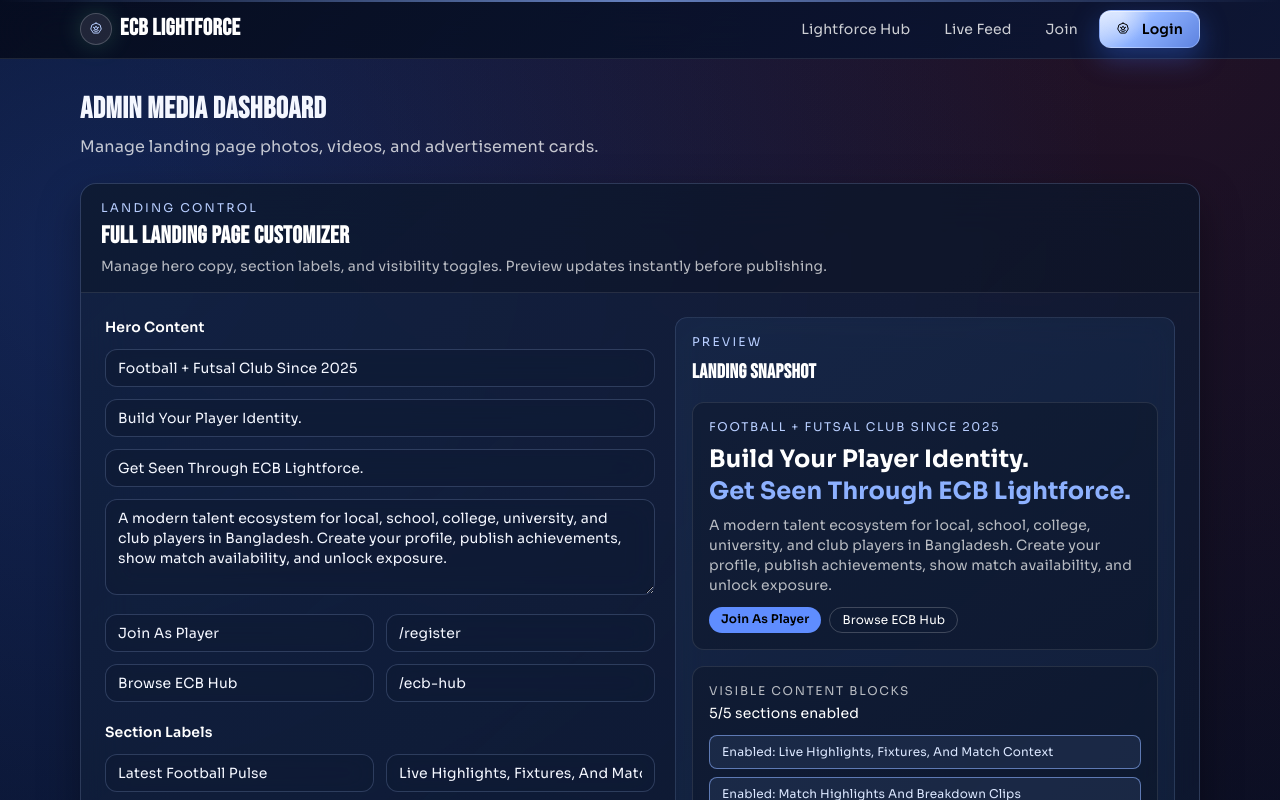
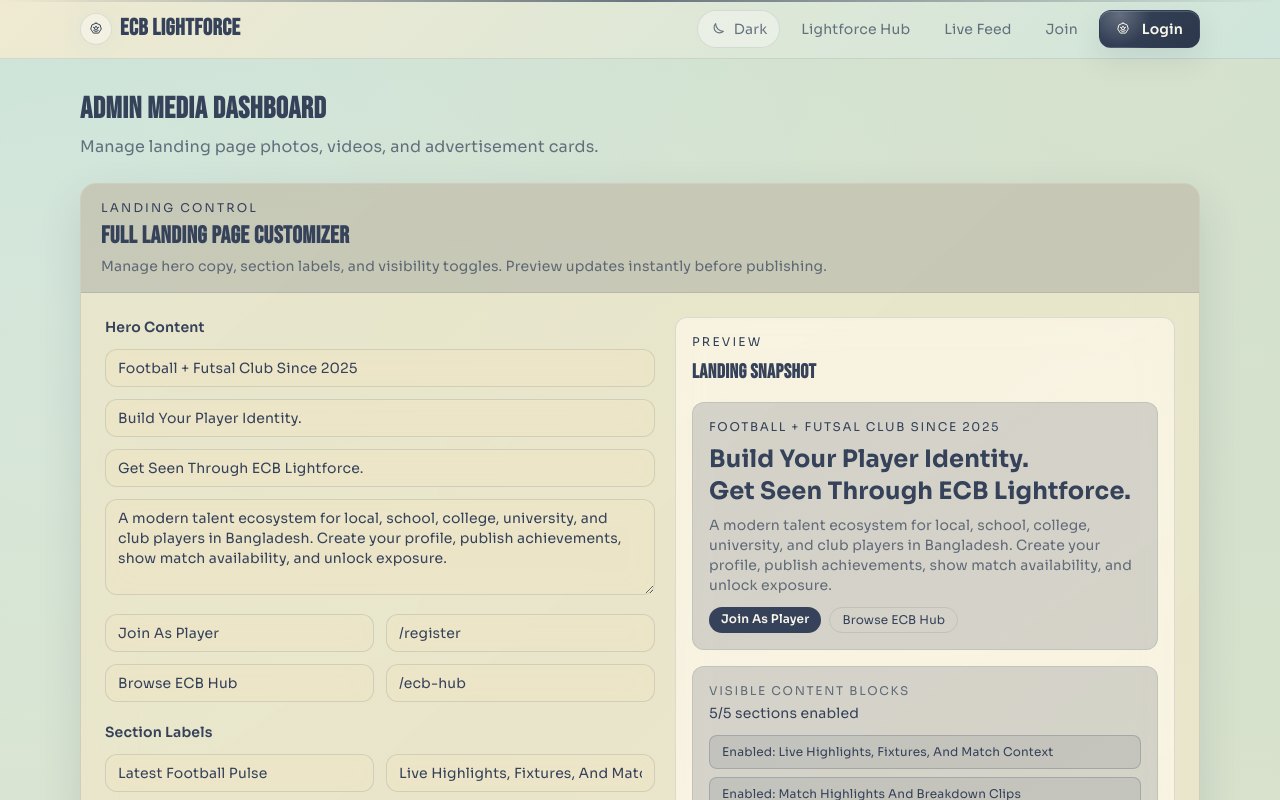
Before and after one commit to shahriarbd10/ecb-lightforce, a Next.js app: page /admin/media in a window 1280 px wide. Shown: the top 800 px of the page. Built offline with nearby package versions, Linux system fonts and the light colour scheme; no server answers.

Commit message:
light mode added

```diff
--- a/app/globals.css
+++ b/app/globals.css
@@ -2,14 +2,55 @@
 @tailwind components;
 @tailwind utilities;
 
-:root {
+:root,
+html[data-theme="light"] {
+  color-scheme: light;
+  --color-mint: #c2ded1;
+  --color-cream: #ece5c7;
+  --color-taupe: #cdc2ae;
+  --color-navy: #354259;
+  --surface-bg: rgba(236, 229, 199, 0.78);
+  --surface-soft-bg: rgba(255, 250, 238, 0.62);
+  --surface-border: rgba(53, 66, 89, 0.14);
+  --surface-focus: #354259;
+  --surface-text: #354259;
+  --surface-muted: rgba(53, 66, 89, 0.7);
+  --surface-option-bg: #f7f2df;
+  --page-bg-solid: #c2ded1;
+  --page-text: #354259;
+  --page-text-muted: rgba(53, 66, 89, 0.72);
+  --chip-bg: rgba(255, 255, 255, 0.36);
+  --chip-border: rgba(53, 66, 89, 0.12);
+  --overlay-soft: rgba(53, 66, 89, 0.18);
+  --button-primary-text: #f8f5ea;
+  --button-muted-text: #354259;
+  --shadow-strong: 0 18px 44px rgba(53, 66, 89, 0.14);
+  --shadow-soft: 0 12px 28px rgba(53, 66, 89, 0.1);
+}
+
+html[data-theme="dark"] {
   color-scheme: dark;
-  --surface-bg: rgba(15, 26, 52, 0.62);
-  --surface-border: rgba(176, 200, 255, 0.2);
-  --surface-focus: #8db1ff;
-  --surface-text: #f4f7ff;
-  --surface-muted: rgba(224, 234, 255, 0.78);
-  --surface-option-bg: #111d3a;
+  --color-mint: #7ea092;
+  --color-cream: #cfc6a5;
+  --color-taupe: #8d836f;
+  --color-navy: #e8e2cd;
+  --surface-bg: rgba(34, 42, 58, 0.82);
+  --surface-soft-bg: rgba(42, 51, 69, 0.7);
+  --surface-border: rgba(194, 222, 209, 0.16);
+  --surface-focus: #c2ded1;
+  --surface-text: #ece5c7;
+  --surface-muted: rgba(236, 229, 199, 0.72);
+  --surface-option-bg: #263145;
+  --page-bg-solid: #1d2533;
+  --page-text: #ece5c7;
+  --page-text-muted: rgba(236, 229, 199, 0.72);
+  --chip-bg: rgba(255, 255, 255, 0.06);
+  --chip-border: rgba(255, 255, 255, 0.1);
+  --overlay-soft: rgba(236, 229, 199, 0.16);
+  --button-primary-text: #1d2533;
+  --button-muted-text: #ece5c7;
+  --shadow-strong: 0 18px 44px rgba(0, 0, 0, 0.34);
+  --shadow-soft: 0 12px 28px rgba(0, 0, 0, 0.24);
 }
 
 html {
@@ -20,13 +61,13 @@ body {
   margin: 0;
   min-height: 100vh;
   overflow-x: hidden;
-  background: #050b1a;
-  color: #f4f7ff;
+  background: var(--page-bg-solid);
+  color: var(--page-text);
   font-family: var(--font-body), "Segoe UI", sans-serif;
   letter-spacing: 0.01em;
-  background-image: radial-gradient(circle at 8% 8%, rgba(61, 111, 245, 0.24), transparent 32%),
-    radial-gradient(circle at 88% 0%, rgba(165, 40, 66, 0.18), transparent 30%),
-    linear-gradient(180deg, #060d20 0%, #070f25 46%, #050a18 100%);
+  background-image: radial-gradient(circle at 8% 8%, rgba(255, 255, 255, 0.24), transparent 32%),
+    radial-gradient(circle at 88% 0%, rgba(236, 229, 199, 0.48), transparent 30%),
+    linear-gradient(180deg, var(--color-mint) 0%, var(--color-cream) 54%, var(--color-taupe) 100%);
 }
 
 h1,
@@ -43,11 +84,15 @@ h4,
 }
 
 .input {
-  @apply w-full rounded-xl px-3 py-2 text-sm outline-none placeholder:text-white/35 transition;
+  @apply w-full rounded-xl px-3 py-2 text-sm outline-none transition;
   border: 1px solid var(--surface-border);
   background: var(--surface-bg);
   color: var(--surface-text);
   backdrop-filter: blur(14px);
+}
+
+.input::placeholder {
+  color: color-mix(in srgb, var(--surface-text) 40%, transparent);
 }
 
 .input:focus {
@@ -56,24 +101,26 @@ h4,
 }
 
 .btn-primary {
-  @apply inline-flex items-center gap-2 rounded-xl px-4 py-2 font-semibold text-black transition duration-200;
-  border: 1px solid rgba(164, 192, 255, 0.5);
+  @apply inline-flex items-center gap-2 rounded-xl px-4 py-2 font-semibold transition duration-200;
+  color: var(--button-primary-text);
+  border: 1px solid color-mix(in srgb, var(--color-navy) 26%, transparent);
   background:
-    radial-gradient(circle at 20% 10%, rgba(255, 255, 255, 0.4), transparent 36%),
-    linear-gradient(135deg, #dce8ff 0%, #8eb2ff 45%, #5e83e0 100%);
-  box-shadow: 0 10px 28px rgba(61, 111, 245, 0.36), inset 0 1px 0 rgba(255, 255, 255, 0.55);
+    radial-gradient(circle at 20% 10%, rgba(255, 255, 255, 0.24), transparent 36%),
+    linear-gradient(135deg, var(--color-navy) 0%, color-mix(in srgb, var(--color-navy) 84%, black) 100%);
+  box-shadow: var(--shadow-soft), inset 0 1px 0 rgba(255, 255, 255, 0.16);
   transform: translateY(0);
   position: relative;
   overflow: hidden;
 }
 
 .btn-muted {
-  @apply inline-flex items-center gap-2 rounded-xl px-4 py-2 text-white/90 transition duration-200;
-  border: 1px solid rgba(180, 204, 255, 0.26);
+  @apply inline-flex items-center gap-2 rounded-xl px-4 py-2 transition duration-200;
+  color: var(--button-muted-text);
+  border: 1px solid var(--surface-border);
   background:
-    radial-gradient(circle at 15% 8%, rgba(207, 222, 255, 0.2), transparent 35%),
-    rgba(18, 30, 56, 0.68);
-  box-shadow: 0 10px 24px rgba(3, 8, 22, 0.34), inset 0 1px 0 rgba(226, 236, 255, 0.14);
+    radial-gradient(circle at 15% 8%, rgba(255, 255, 255, 0.24), transparent 35%),
+    var(--surface-soft-bg);
+  box-shadow: var(--shadow-soft), inset 0 1px 0 rgba(255, 255, 255, 0.14);
   transform: translateY(0);
   position: relative;
   overflow: hidden;
@@ -91,14 +138,17 @@ h4,
 
 .glass-panel {
   @apply rounded-2xl border shadow-[0_16px_40px_rgba(0,0,0,0.34)] backdrop-blur-xl;
-  border-color: rgba(181, 204, 255, 0.18);
-  background: linear-gradient(138deg, rgba(18, 33, 62, 0.78), rgba(12, 22, 44, 0.68));
+  border-color: var(--surface-border);
+  background: linear-gradient(138deg, var(--surface-bg), color-mix(in srgb, var(--surface-bg) 92%, white));
+  box-shadow: var(--shadow-strong);
+  color: var(--surface-text);
 }
 
 .glass-soft {
   @apply rounded-xl border backdrop-blur-lg;
-  border-color: rgba(178, 202, 255, 0.14);
-  background: linear-gradient(146deg, rgba(27, 45, 80, 0.58), rgba(16, 29, 55, 0.44));
+  border-color: var(--surface-border);
+  background: linear-gradient(146deg, var(--surface-soft-bg), color-mix(in srgb, var(--surface-soft-bg) 92%, white));
+  color: var(--surface-text);
 }
 
 select.input {
@@ -120,7 +170,7 @@ select.input option {
 }
 
 .hero-gradient-title {
-  background: linear-gradient(92deg, #ffffff 0%, #d9e6ff 28%, #7ea6ff 58%, #f5e6b9 100%);
+  background: linear-gradient(92deg, var(--color-navy) 0%, color-mix(in srgb, var(--color-navy) 80%, var(--color-taupe)) 42%, var(--color-taupe) 74%, var(--color-cream) 100%);
   background-size: 200% auto;
   -webkit-background-clip: text;
   background-clip: text;
@@ -166,7 +216,7 @@ select.input option {
   position: relative;
   overflow: hidden;
   border-radius: 0.75rem;
-  background: linear-gradient(110deg, rgba(255, 255, 255, 0.08) 8%, rgba(255, 255, 255, 0.16) 18%, rgba(255, 255, 255, 0.08) 33%);
+  background: linear-gradient(110deg, rgba(53, 66, 89, 0.08) 8%, rgba(255, 255, 255, 0.34) 18%, rgba(53, 66, 89, 0.08) 33%);
   background-size: 220% 100%;
   animation: skeleton-shimmer 1.4s linear infinite;
 }
@@ -195,6 +245,50 @@ iframe {
   max-width: 100%;
 }
 
+:where(.text-white) {
+  color: var(--page-text) !important;
+}
+
+:where(.text-white\/95) {
+  color: color-mix(in srgb, var(--page-text) 95%, transparent) !important;
+}
+
+:where(.text-white\/90, .text-white\/85, .text-white\/80, .text-white\/75, .text-white\/70, .text-white\/65, .text-white\/60, .text-white\/55, .text-white\/50) {
+  color: var(--page-text-muted) !important;
+}
+
+:where(.bg-white\/10, .bg-white\/5, .bg-white\/\[0\.04\], .bg-white\/\[0\.03\], .bg-white\/\[0\.06\], .bg-white\/\[0\.02\]) {
+  background-color: var(--chip-bg) !important;
+}
+
+:where(.border-white\/10, .border-white\/12, .border-white\/15, .border-white\/20, .border-white\/25, .border-white\/30) {
+  border-color: var(--chip-border) !important;
+}
+
+:where(.bg-black\/20, .bg-black\/25, .bg-black\/30, .bg-black\/40, .bg-black\/45, .bg-black\/60, .bg-black\/65, .bg-black\/70, .bg-black\/75) {
+  background-color: var(--overlay-soft) !important;
+}
+
+:where(.text-black) {
+  color: var(--button-primary-text) !important;
+}
+
+html[data-theme="light"] :where(.text-pitch-100, .text-pitch-200, .text-pitch-300) {
+  color: var(--color-navy) !important;
+}
+
+html[data-theme="light"] :where(.bg-pitch-300\/10, .bg-pitch-300\/12, .bg-pitch-300\/15, .bg-pitch-300\/20, .bg-pitch-300\/25) {
+  background-color: rgba(53, 66, 89, 0.1) !important;
+}
+
+html[data-theme="light"] :where(.border-pitch-300\/40, .border-pitch-300\/45, .border-pitch-300\/60) {
+  border-color: rgba(53, 66, 89, 0.22) !important;
+}
+
+html[data-theme="light"] :where(.bg-pitch-400, .bg-pitch-300) {
+  background-color: var(--color-navy) !important;
+}
+
 @media (max-width: 640px) {
   .glass-panel {
     border-radius: 1rem;
--- a/app/icon.tsx
+++ b/app/icon.tsx
@@ -17,8 +17,8 @@ export default function Icon() {
           display: "flex",
           alignItems: "center",
           justifyContent: "center",
-          background: "#03160b",
-          color: "#73f7a5",
+          background: "#354259",
+          color: "#ece5c7",
           fontSize: 18,
           fontWeight: 700
         }}
--- a/app/layout.tsx
+++ b/app/layout.tsx
@@ -24,7 +24,7 @@ export const metadata: Metadata = {
 
 export default function RootLayout({ children }: { children: React.ReactNode }) {
   return (
-    <html lang="en" suppressHydrationWarning>
+    <html lang="en" data-theme="light" suppressHydrationWarning>
       <body className={`${sora.variable} ${bebasNeue.variable}`} suppressHydrationWarning>
         <Providers>
           <NavBar />
--- a/app/live-feed/page.tsx
+++ b/app/live-feed/page.tsx
@@ -155,7 +155,7 @@ export default function LiveFeedPage() {
       <section className="glass-panel p-5 md:p-6">
         <p className="text-xs uppercase tracking-[0.16em] text-pitch-200">Live Feed</p>
         <h1 className="font-display mt-1 text-4xl text-white md:text-5xl">Player Timeline</h1>
-        <p className="mt-2 text-sm text-white/75">Facebook-style updates from all players with likes and comments.</p>
+        <p className="mt-2 text-sm text-white/75">The official ECB Lightforce timeline for player updates, match momentum, likes, and comments.</p>
       </section>
 
       {!canPost ? (
--- a/app/providers.tsx
+++ b/app/providers.tsx
@@ -2,7 +2,15 @@
 
 import { SessionProvider } from "next-auth/react";
 import type { ReactNode } from "react";
+import { useEffect } from "react";
 
 export default function Providers({ children }: { children: ReactNode }) {
+  useEffect(() => {
+    const root = document.documentElement;
+    const savedTheme = window.localStorage.getItem("theme");
+    const theme = savedTheme === "dark" ? "dark" : "light";
+    root.dataset.theme = theme;
+  }, []);
+
   return <SessionProvider>{children}</SessionProvider>;
 }
--- a/components/NavBar.tsx
+++ b/components/NavBar.tsx
@@ -11,6 +11,7 @@ export default function NavBar() {
   const [avatarMeta, setAvatarMeta] = useState({ x: 50, y: 50, zoom: 1 });
   const [menuOpen, setMenuOpen] = useState(false);
   const [chatHasUnread, setChatHasUnread] = useState(false);
+  const [theme, setTheme] = useState<"light" | "dark">("light");
 
   useEffect(() => {
     let mounted = true;
@@ -47,6 +48,11 @@ export default function NavBar() {
   }, [status, session?.user?.id]);
 
   useEffect(() => {
+    const currentTheme = document.documentElement.dataset.theme === "dark" ? "dark" : "light";
+    setTheme(currentTheme);
+  }, []);
+
+  useEffect(() => {
     let mounted = true;
     let timer: ReturnType<typeof setInterval> | null = null;
 
@@ -76,31 +82,69 @@ export default function NavBar() {
     };
   }, [session?.user?.id, session?.user?.role]);
 
+  function toggleTheme() {
+    const nextTheme = theme === "dark" ? "light" : "dark";
+    document.documentElement.dataset.theme = nextTheme;
+    window.localStorage.setItem("theme", nextTheme);
+    setTheme(nextTheme);
+  }
+
   const isLoggedIn = status === "authenticated" && !!session?.user;
   const userName = session?.user?.name || "Player";
 
   return (
-    <header className="sticky top-0 z-40 border-b border-white/10 bg-[linear-gradient(135deg,rgba(6,12,30,0.94),rgba(12,23,54,0.9))] backdrop-blur-xl">
-      <div className="pointer-events-none absolute inset-x-0 top-0 h-[2px] bg-[linear-gradient(90deg,transparent,#8db1ff,transparent)] opacity-70" />
+    <header
+      className="sticky top-0 z-40 border-b border-white/10 backdrop-blur-xl"
+      style={{
+        background:
+          "linear-gradient(135deg, color-mix(in srgb, var(--color-cream) 82%, white), color-mix(in srgb, var(--color-mint) 78%, white))"
+      }}
+    >
+      <div
+        className="pointer-events-none absolute inset-x-0 top-0 h-[2px] opacity-70"
+        style={{ background: "linear-gradient(90deg, transparent, var(--color-navy), transparent)" }}
+      />
       <nav className="mx-auto flex max-w-6xl items-center justify-between px-3 py-2.5 sm:px-4">
         <Link href="/" className="group inline-flex items-center gap-2 font-semibold tracking-wide text-white">
-          <span className="inline-flex h-8 w-8 items-center justify-center rounded-full border border-white/20 bg-white/10 shadow-[0_0_24px_rgba(125,255,179,0.18)]">
+          <span
+            className="inline-flex h-8 w-8 items-center justify-center rounded-full border border-white/20 bg-white/10"
+            style={{ boxShadow: "0 0 24px color-mix(in srgb, var(--color-mint) 32%, transparent)" }}
+          >
             <BallIcon className="text-pitch-200" />
           </span>
           <span className="font-display text-[1.45rem] leading-none">ECB Lightforce</span>
         </Link>
 
+        <div className="flex items-center gap-2 md:hidden">
+          <button
+            type="button"
+            onClick={toggleTheme}
+            className="inline-flex h-10 min-w-10 items-center justify-center rounded-xl border border-white/20 bg-white/10 px-2 text-white"
+            aria-label={`Switch to ${theme === "light" ? "dark" : "light"} mode`}
+          >
+            <ThemeIcon theme={theme} />
+          </button>
           <button
             type="button"
             onClick={() => setMenuOpen((v) => !v)}
-          className="inline-flex h-10 w-10 items-center justify-center rounded-xl border border-white/20 bg-white/10 text-white md:hidden"
+            className="inline-flex h-10 w-10 items-center justify-center rounded-xl border border-white/20 bg-white/10 text-white"
             aria-label="Toggle menu"
             aria-expanded={menuOpen}
           >
             <MenuIcon />
           </button>
+        </div>
 
         <div className="hidden items-center gap-2 text-sm md:flex">
+          <button
+            type="button"
+            onClick={toggleTheme}
+            className="inline-flex items-center gap-2 rounded-full border border-white/20 bg-white/10 px-3 py-2 text-white/85 transition hover:bg-white/20"
+            aria-label={`Switch to ${theme === "light" ? "dark" : "light"} mode`}
+          >
+            <ThemeIcon theme={theme} />
+            {theme === "light" ? "Dark" : "Light"}
+          </button>
           <Link href="/ecb-hub" className="rounded-full border border-transparent px-3 py-2 text-white/80 transition hover:border-white/20 hover:bg-white/10 hover:text-white">
             Lightforce Hub
           </Link>
@@ -162,6 +206,14 @@ export default function NavBar() {
       {menuOpen ? (
         <div className="border-t border-white/10 bg-black/40 px-3 py-3 backdrop-blur-xl md:hidden">
           <div className="mx-auto flex max-w-6xl flex-col gap-2">
+            <button
+              type="button"
+              onClick={toggleTheme}
+              className="inline-flex items-center justify-center gap-2 rounded-xl border border-white/10 bg-white/5 px-3 py-2 text-sm text-white/90"
+            >
+              <ThemeIcon theme={theme} />
+              Switch to {theme === "light" ? "dark" : "light"} mode
+            </button>
             <Link href="/ecb-hub" className="rounded-xl border border-white/10 bg-white/5 px-3 py-2 text-sm text-white/90">
               Lightforce Hub
             </Link>
@@ -224,6 +276,30 @@ export default function NavBar() {
   );
 }
 
+function ThemeIcon({ theme }: { theme: "light" | "dark" }) {
+  return theme === "light" ? (
+    <svg width="16" height="16" viewBox="0 0 24 24" fill="none" aria-hidden="true">
+      <path
+        d="M20 15.5A8 8 0 1 1 8.5 4C8.5 10.2 13.8 15.5 20 15.5Z"
+        stroke="currentColor"
+        strokeWidth="1.7"
+        strokeLinecap="round"
+        strokeLinejoin="round"
+      />
+    </svg>
+  ) : (
+    <svg width="16" height="16" viewBox="0 0 24 24" fill="none" aria-hidden="true">
+      <circle cx="12" cy="12" r="4" stroke="currentColor" strokeWidth="1.7" />
+      <path
+        d="M12 2V4.5M12 19.5V22M4.93 4.93L6.7 6.7M17.3 17.3L19.07 19.07M2 12H4.5M19.5 12H22M4.93 19.07L6.7 17.3M17.3 6.7L19.07 4.93"
+        stroke="currentColor"
+        strokeWidth="1.7"
+        strokeLinecap="round"
+      />
+    </svg>
+  );
+}
+
 function MenuIcon() {
   return (
     <svg width="18" height="18" viewBox="0 0 24 24" fill="none" aria-hidden="true">
```
Also changed, not shown: app/ecb-hub/page.tsx (+16 -4 lines), components/LandingSections.tsx (+12 -2 lines), 1 other file (tests, documents, lock files or other folders). Lines whose indentation alone changed are shown as unchanged.
